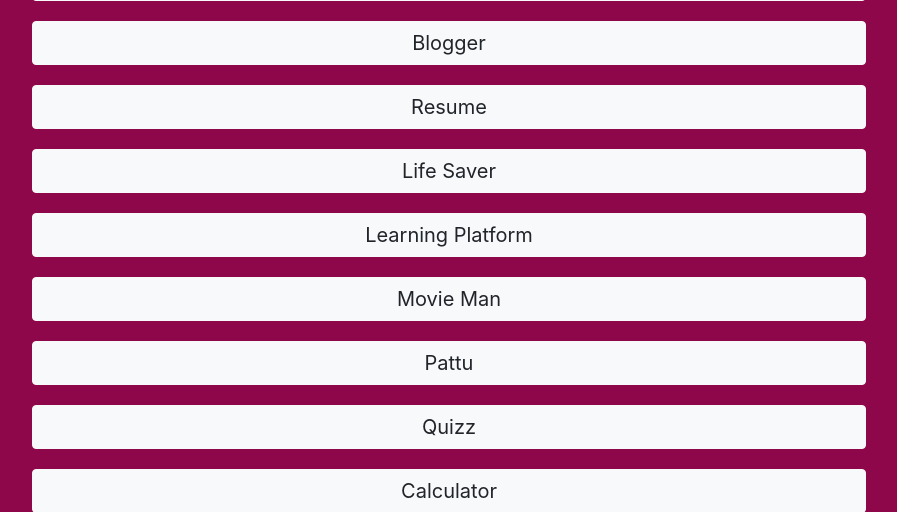
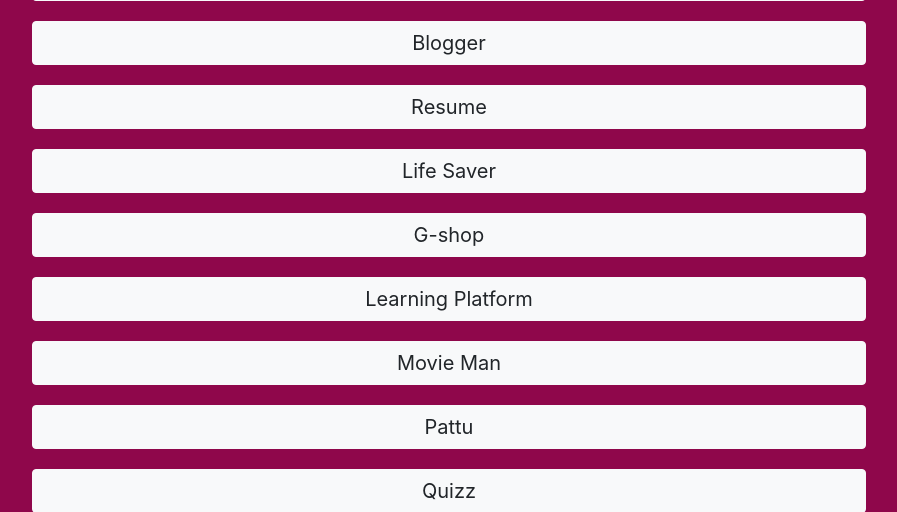
Before and after one commit to arunp007/linktree, a Django app: page /linkapp/link in a window 1280 px wide. Shown: the part 699-1211 px from the top of the page, without its empty margins (191-1088 px from the left). Run offline with Django 4.2, Linux system fonts and the light colour scheme.

Commit message:
Added Some Changes

```diff
--- a/linkproject/linkapp/templates/linktree.html
+++ b/linkproject/linkapp/templates/linktree.html
@@ -24,14 +24,15 @@
                 <button class="btn btn-light col-lg-8" type="submit" onclick="location.href='https://www.linkedin.com/in/arun-pacheeri-302480190/'">LinkedIn</button>
                 <button class="btn btn-light col-lg-8" type="submit" onclick="location.href='https://www.youtube.com/channel/UCGwulcaGQq5bZAFPHxSwwSg'">Youtube</button>
                 <button class="btn btn-light col-lg-8" type="submit" onclick="location.href='https://codemaster234.blogspot.com/'">Blogger</button>
-                <button class="btn btn-light col-lg-8" type="submit" onclick="location.href='https://arun955.w3spaces.com/arun-resume.html'">Resume</button>
-                <button class="btn btn-light col-lg-8" type="submit" onclick="location.href='https://blooddonationsystem1.herokuapp.com/mainhomeapp/main/'">Life Saver</button>
-                <button class="btn btn-light col-lg-8" type="submit" onclick="location.href='https://codemaster8848.herokuapp.com/learnapp/home'">Learning Platform</button>
-                <button class="btn btn-light col-lg-8" type="submit" onclick="location.href='http://movieman123.herokuapp.com/movieapp/movie'">Movie Man</button>
-                <button class="btn btn-light col-lg-8" type="submit" onclick="location.href='https://pattu123.herokuapp.com/pattuapp/home'">Pattu</button>
-                <button class="btn btn-light col-lg-8" type="submit" onclick="location.href='https://quizz1234.herokuapp.com/quizapp/home'">Quizz</button>
-                <button class="btn btn-light col-lg-8" type="submit" onclick="location.href='https://calculator52.herokuapp.com/newapp/cal'">Calculator</button>
-                <button class="btn btn-light col-lg-8" type="submit" onclick="location.href='https://clock125.herokuapp.com/clockapp/clock'">Clock</button>
+                <button class="btn btn-light col-lg-8" type="submit" onclick="location.href='https://codemaster8848.w3spaces.com/resume.html'">Resume</button>
+                <button class="btn btn-light col-lg-8" type="submit" onclick="location.href='https://github.com/arunp007/Blood_Donation_System'">Life Saver</button>
+                <button class="btn btn-light col-lg-8" type="submit" onclick="location.href='https://github.com/arunp007/G-shop'">G-shop</button>
+                <button class="btn btn-light col-lg-8" type="submit" onclick="location.href='https://github.com/arunp007/CM-Learning-Platform'">Learning Platform</button>
+                <button class="btn btn-light col-lg-8" type="submit" onclick="location.href='https://github.com/arunp007/movieman'">Movie Man</button>
+                <button class="btn btn-light col-lg-8" type="submit" onclick="location.href='https://github.com/arunp007/Pattu-Music-Webapp'">Pattu</button>
+                <button class="btn btn-light col-lg-8" type="submit" onclick="location.href='https://github.com/arunp007/Quizz'">Quizz</button>
+                <button class="btn btn-light col-lg-8" type="submit" onclick="location.href='https://github.com/arunp007/calculator_machinetest'">Calculator</button>
+                <button class="btn btn-light col-lg-8" type="submit" onclick="location.href='https://github.com/arunp007/digital_clock'">Clock</button>
                 <h2>Linktree <span class="fa fa-star"></span></h2>
             </div>
         </div>
```
Also changed, not shown: linkproject/linkapp/static/images/resume.jpg (added).
